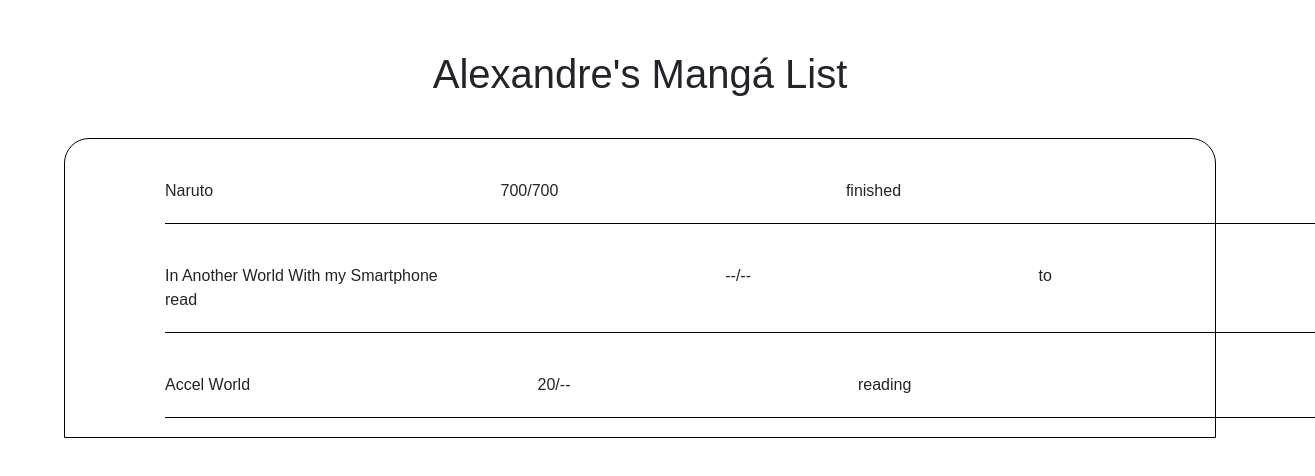
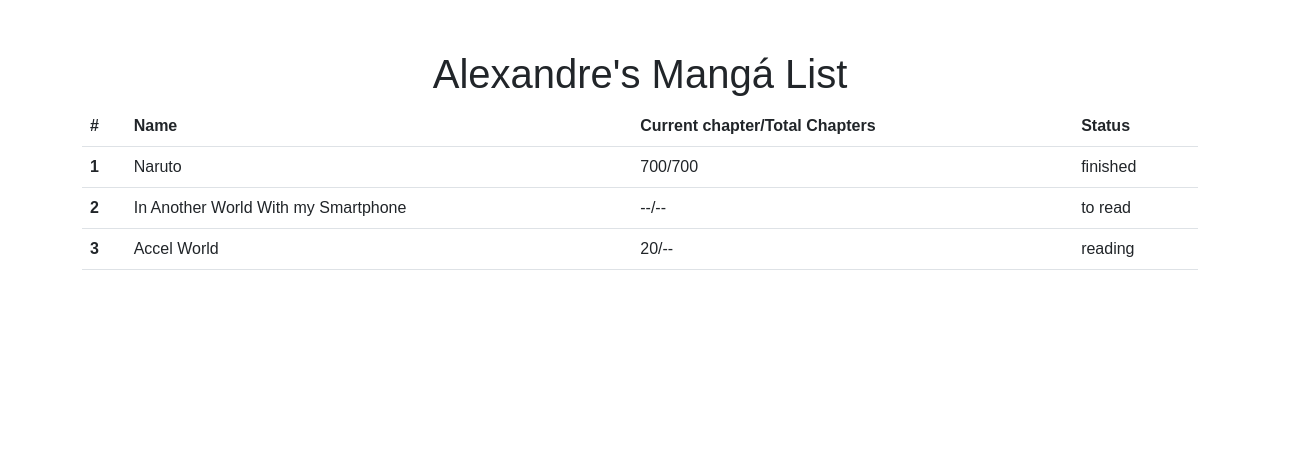
Before and after one commit to alexandrekg/my-uni-list-ui, a React (Create React App) app: page / in a window 1280 px wide. Shown: the top 476 px of the page, 1315 px wide, since content can reach past the window. Built offline with nearby package versions, Linux system fonts and the light colour scheme.

Commit message:
add container and table from bootstrap to better show data

```diff
--- a/src/App.js
+++ b/src/App.js
@@ -1,31 +1,44 @@
-import './App.css';
+import "./App.css";
 
 function App() {
   return (
     <div>
-      <header className='header'>
+      <header className="header">
         <h1>Alexandre's Mangá List</h1>
       </header>
-      <div className='content-wrapper'>
-        <div className='content-list'>
-          <div className='content-list-item'>
-            <span>Naruto</span>
-            <span>700/700</span>
-            <span>finished</span>
-          </div>
-          <div className='content-list-item'>
-            <span>In Another World With my Smartphone</span>
-            <span>--/--</span>
-            <span>to read</span>
-          </div>
-          <div className='content-list-item'>
-            <span>Accel World</span>
-            <span>20/--</span>
-            <span>reading</span>
-          </div>
+      <div className="container">
+          <table class="table">
+            <thead>
+              <tr>
+                <th scope="col">#</th>
+                <th scope="col">Name</th>
+                <th scope="col">Current chapter/Total Chapters</th>
+                <th scope="col">Status</th>
+              </tr>
+            </thead>
+            <tbody>
+              <tr>
+                <th scope="row">1</th>
+                <td>Naruto</td>
+                <td>700/700</td>
+                <td>finished</td>
+              </tr>
+              <tr>
+                <th scope="row">2</th>
+                <td>In Another World With my Smartphone</td>
+                <td>--/--</td>
+                <td>to read</td>
+              </tr>
+              <tr>
+                <th scope="row">3</th>
+                <td>Accel World</td>
+                <td>20/--</td>
+                <td>reading</td>
+              </tr>
+            </tbody>
+          </table>
         </div>
       </div>
-    </div>
   );
 }
 
```
